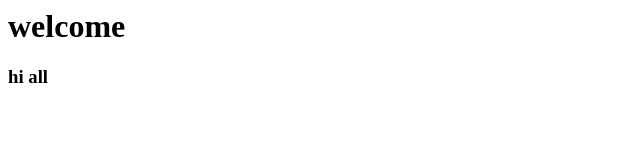
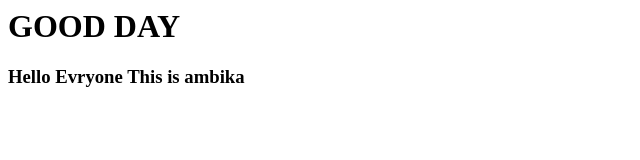
Before and after one commit to Ambika123T/Project4, a plain HTML site: page index.html in a window 1280 px wide. Shown: the whole page, without its empty margins (0-640 px from the left). Drawn offline with Linux system fonts and the light colour scheme.

Commit message:
Update index.html

```diff
--- a/index.html
+++ b/index.html
@@ -3,7 +3,7 @@
         <title>my app</title>
     </head>
 <body>
-        <h1>welcome</h1>
-        <h3>hi all</h3>
+        <h1>GOOD DAY</h1>
+        <h3>Hello Evryone This is ambika</h3>
 </body>
 </html>
```
